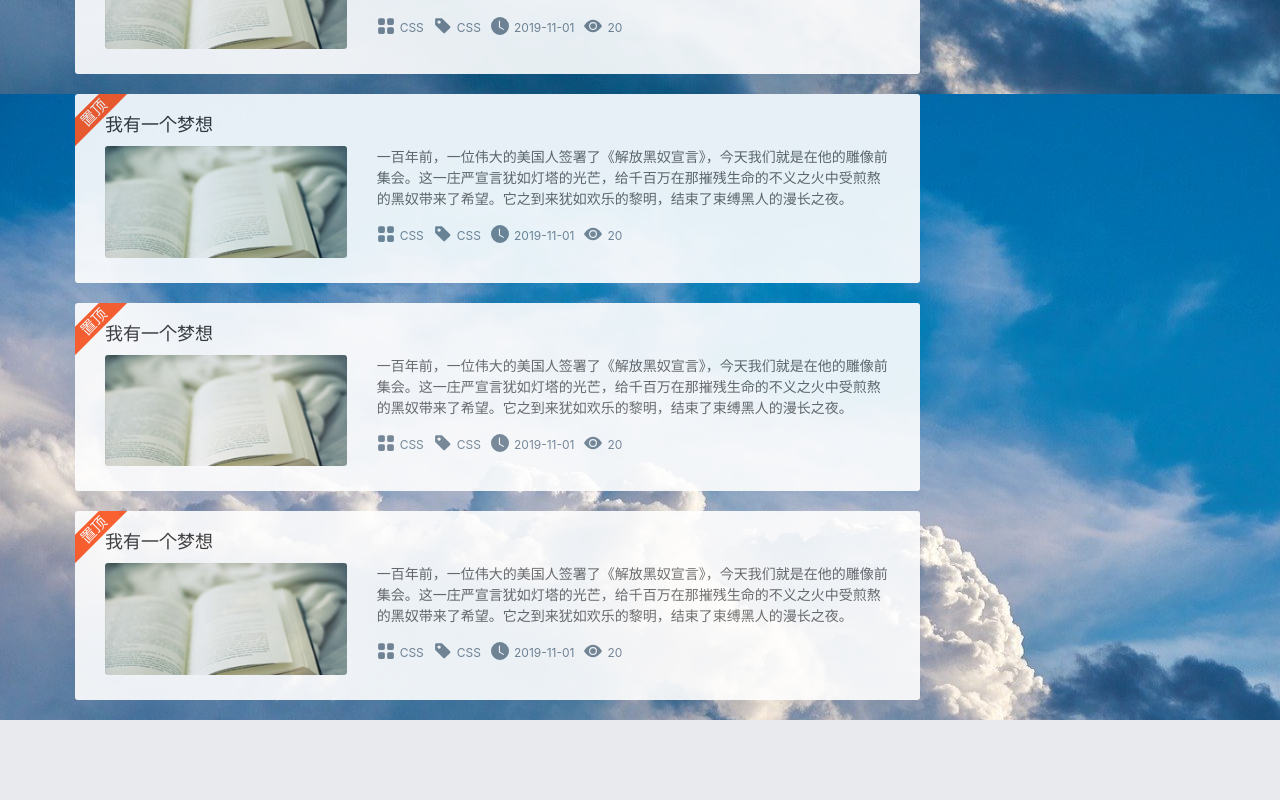
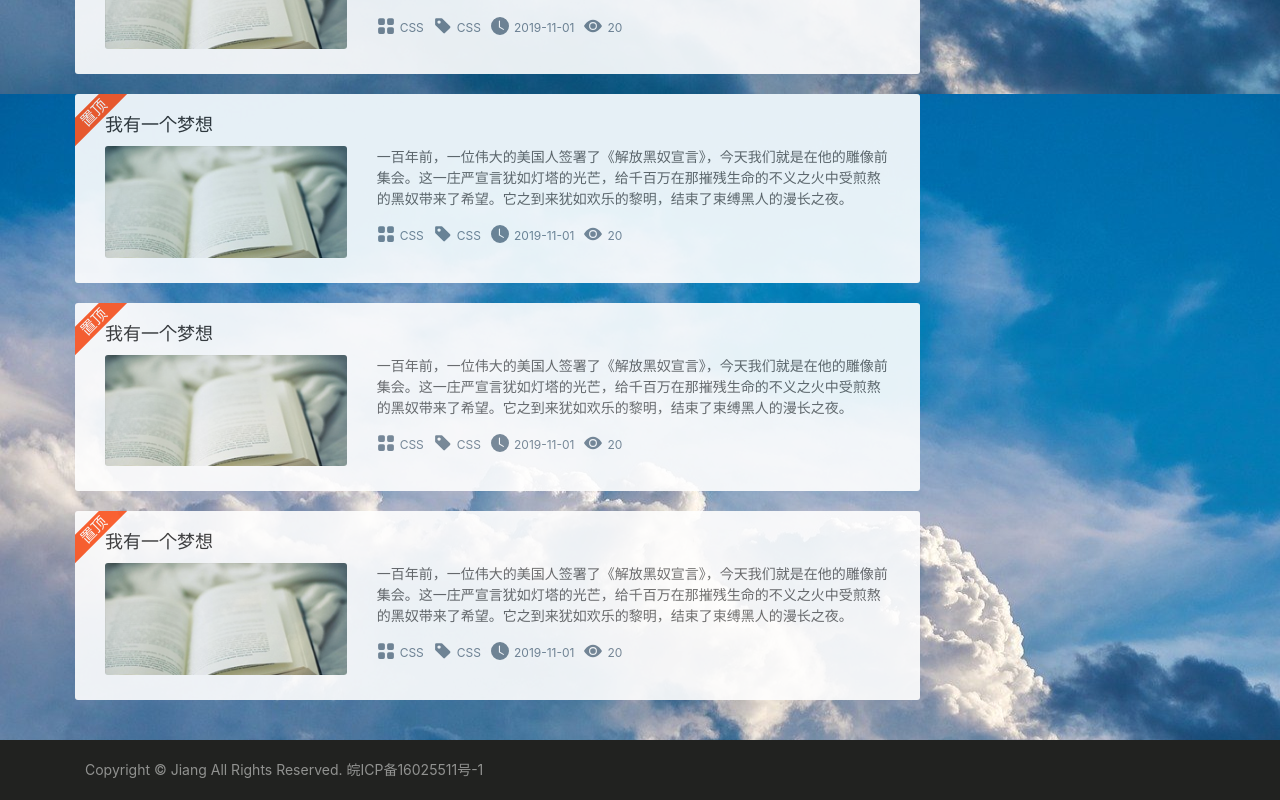
Before and after one commit to jiangkelong/blog-ssr, a Nuxt app: page / in a window 1280 px wide. Shown: the part 1506-2306 px from the top of the page. Before the commit the page ends 2226 px from the top, so only its background shows below. Built offline with nearby package versions, Linux system fonts and the light colour scheme.

Commit message:
创建页脚组件

```diff
--- a/assets/css/main.css
+++ b/assets/css/main.css
@@ -23,6 +23,12 @@
 /* 透明度 */
 .main-opacity{
     opacity:0.9;
+}
+
+/* 链接悬浮色 */
+.article-item .article-title a:hover,
+.side-item .list-article li a:hover {
+    color: #6bc30d;
 }
 /* 导航条 */
 .navbar{
@@ -205,8 +211,19 @@
 .side-item .list-article li a {
     color: #848484;
 }
-/* 链接悬浮色 */
-.article-item .article-title a:hover,
-.side-item .list-article li a:hover {
-    color: #6bc30d;
+/* 页脚 */
+.footer{
+    background-color: #212220;
+    color: #919290;
+    font-size: 14px;
+    padding: 20px 0;
+    position: relative;
+    zoom: 1;
+    clear: both;
+    line-height: 20px;
+    margin-top: 20px;
+    overflow: hidden;
 }
+.footer a{
+    color: #919290;
+}
--- /dev/null
+++ b/components/ViewFooter.vue
@@ -0,0 +1,10 @@
+<template>
+  <footer class="footer">
+    <b-container>
+      Copyright © Jiang All Rights Reserved.
+      <a href="http://www.beian.miit.gov.cn" target="_blank"
+        >皖ICP备16025511号-1</a
+      >
+    </b-container>
+  </footer>
+</template>
--- a/layouts/default.vue
+++ b/layouts/default.vue
@@ -4,18 +4,21 @@
     <b-container class="main-container">
       <b-row>
         <b-col class="b-col" lg="9"> <nuxt /></b-col>
-        <b-col class="b-col" lg="3"><side /></b-col>
+        <b-col class="b-col" lg="3"><view-side /></b-col>
       </b-row>
     </b-container>
+    <view-footer />
   </div>
 </template>
 <script>
 import Navbar from '~/components/Navbar.vue'
-import Side from '~/components/Side.vue'
+import ViewSide from '~/components/ViewSide.vue'
+import ViewFooter from '~/components/ViewFooter.vue'
 export default {
   components: {
     Navbar,
-    Side
+    ViewSide,
+    ViewFooter
   }
 }
 </script>
```
Also changed, not shown: components/ViewSide.vue (renamed from components/Side.vue).
